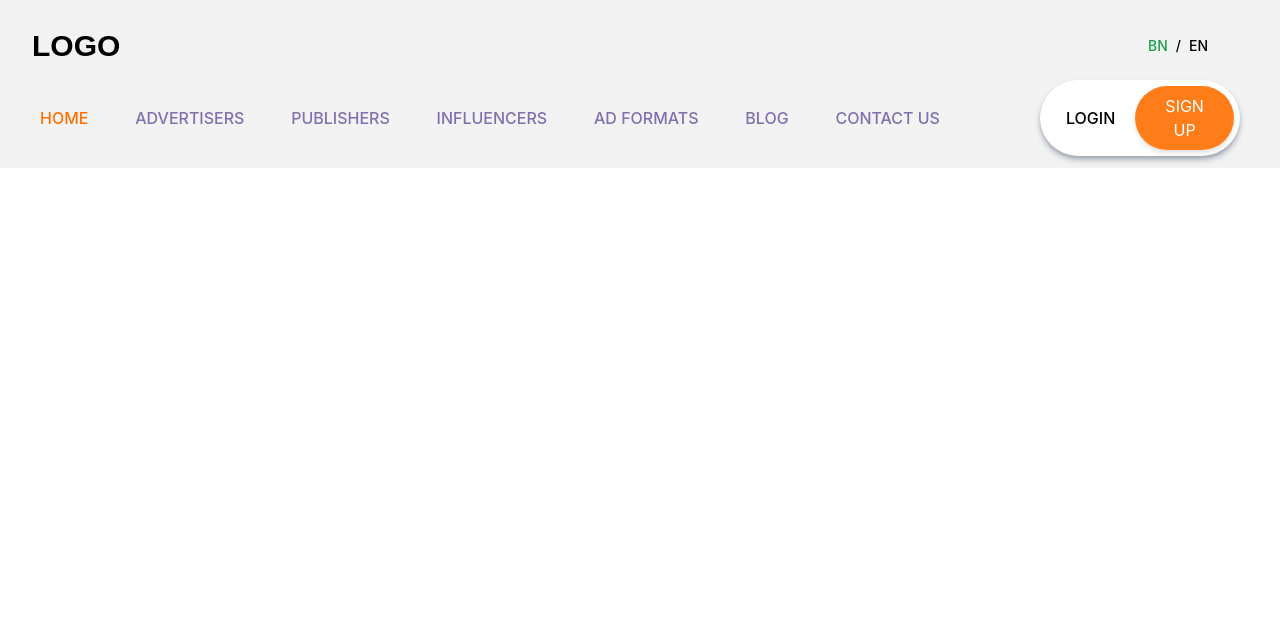
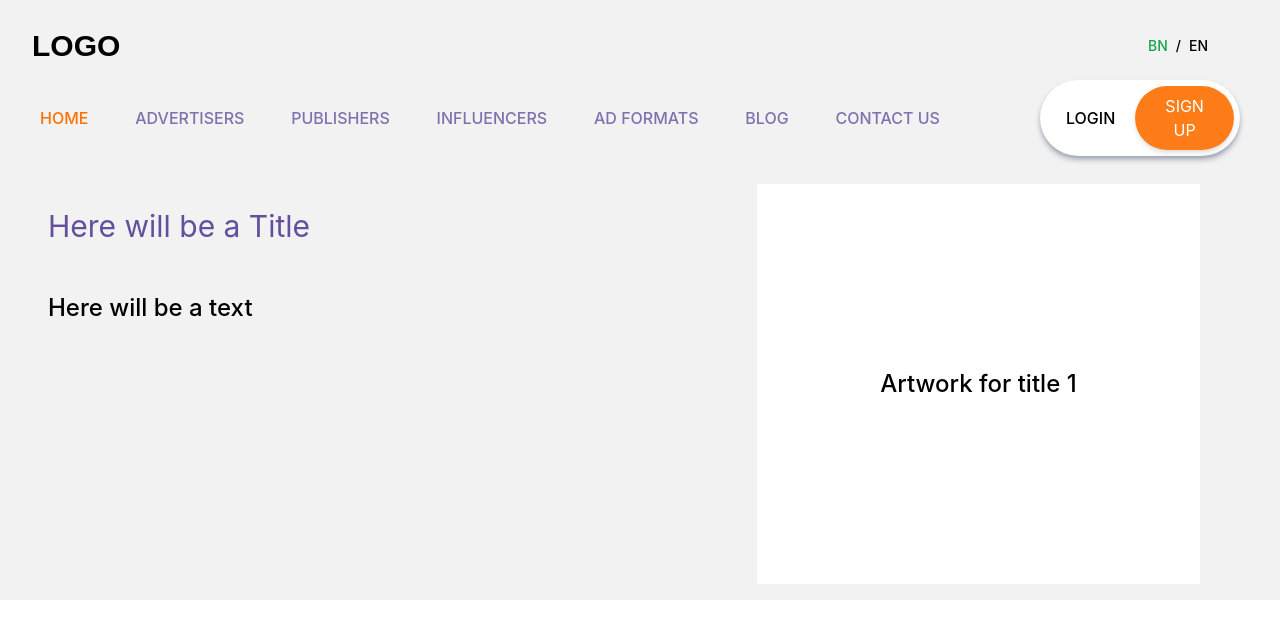
Before and after one commit to souraavsen1/Task-1, a React (Create React App) app: page / in a window 1280 px wide. Shown: the top 638 px of the page. Built offline with nearby package versions, Linux system fonts and the light colour scheme; a web font is replaced by a local one.

Commit message:
feat: banner added

```diff
--- a/src/App.css
+++ b/src/App.css
@@ -5,3 +5,7 @@
 .text-prototype{
   font-family: 'Prototype', arial;
 }
+
+.banner{
+  height: 50vh;
+}
--- a/src/App.js
+++ b/src/App.js
@@ -1,10 +1,12 @@
 import "./App.css";
+import Home from "./Components/Pages/Home";
 import NavSection from "./Components/Shared/NavSection";
 
 function App() {
   return (
     <div className='bg-primary'>
       <NavSection />
+      <Home />
     </div>
   );
 }
--- /dev/null
+++ b/src/Components/Pages/Home/Banner.jsx
@@ -0,0 +1,21 @@
+import React from "react";
+
+const Banner = () => {
+  return (
+    <div className='mx-12'>
+      <div className='banner flex justify-between'>
+        <div className='w-8/12'>
+          <h2 className='text-3xl text-secondary mt-6 mb-12'>Here will be a Title</h2>
+          <div className='w-full flex justify-start items-center'>
+            <h4 className='font-medium text-2xl'>Here will be a text</h4>
+          </div>
+        </div>
+        <div className='w-5/12 bg-white mr-8 flex justify-center items-center'>
+          <h4 className='font-medium text-2xl'>Artwork for title 1</h4>
+        </div>
+      </div>
+    </div>
+  );
+};
+
+export default Banner;
--- a/src/Components/Pages/Home/Index.jsx
+++ b/src/Components/Pages/Home/Index.jsx
@@ -1,9 +1,12 @@
-import React from 'react'
+import React from "react";
+import Banner from "./Banner";
 
 const Home = () => {
   return (
-    <div>Home</div>
-  )
-}
+    <div className='py-4'>
+      <Banner />
+    </div>
+  );
+};
 
-export default Home
+export default Home;
```
